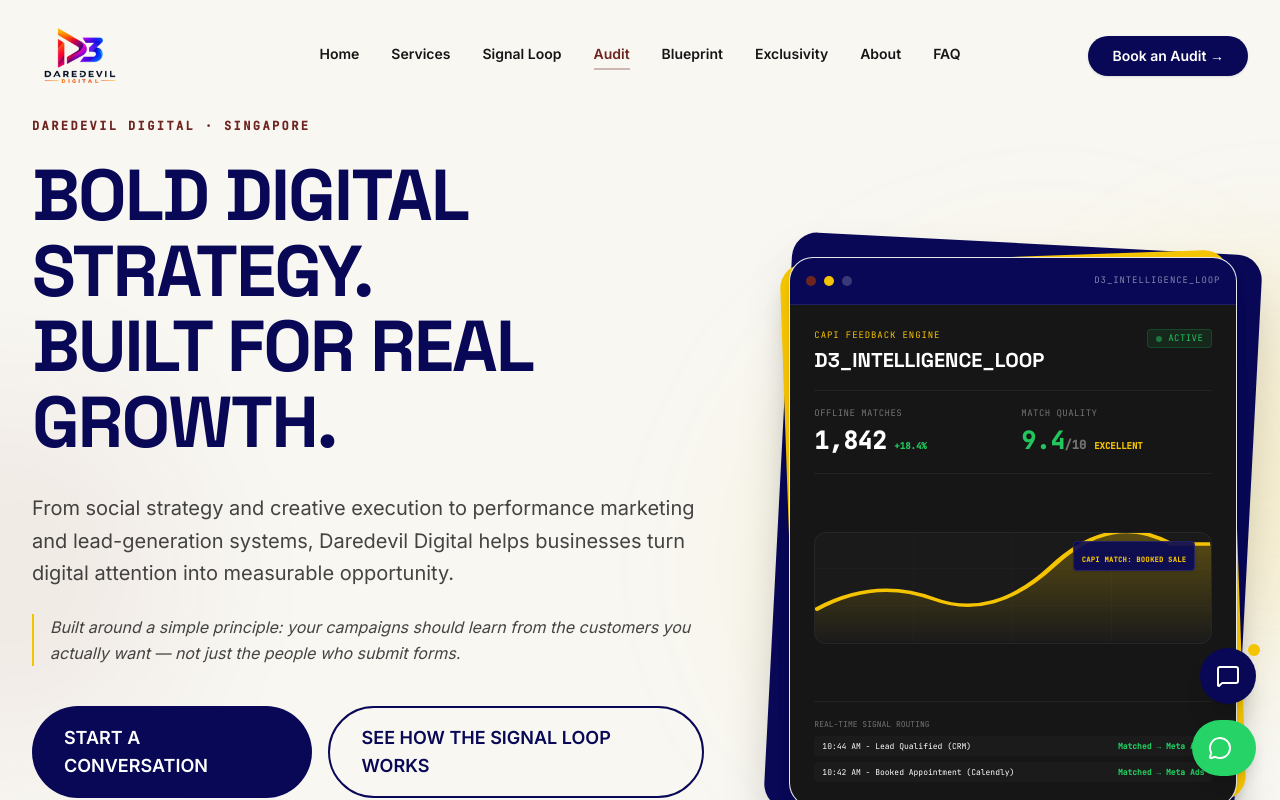
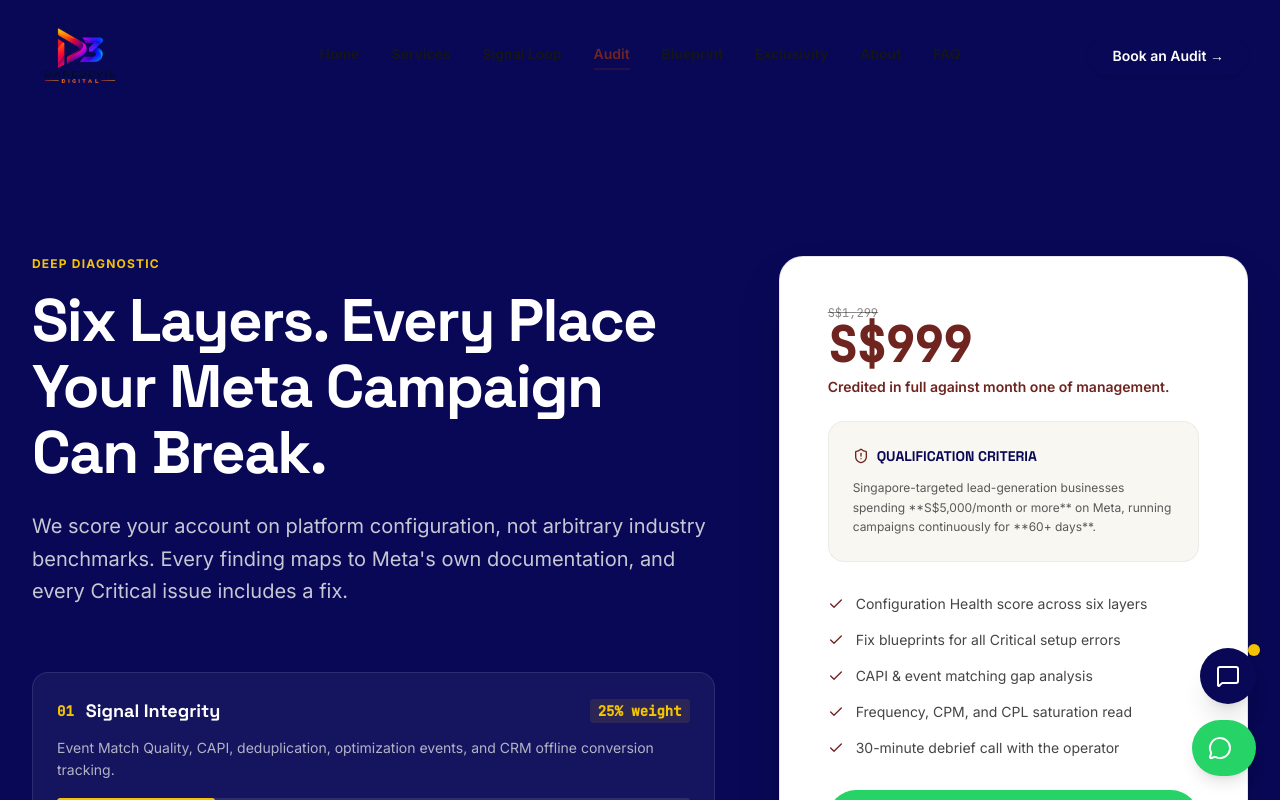
Before and after one commit to pruthvirajtarode/daredevildigital, a React (Vite) app: page /audit in a window 1280 px wide. Before the commit this address led to /#audit. Shown: the top 800 px of the page. Built offline with nearby package versions, Linux system fonts and the light colour scheme.

Commit message:
feat: Separate pages for Signal Loop, Audit, and Blueprint

```diff
--- a/src/App.tsx
+++ b/src/App.tsx
@@ -7,6 +7,9 @@ import ServiceDetail from './pages/ServiceDetail';
 import Work from './pages/Work';
 import Contact from './pages/Contact';
 import NotFound from './pages/NotFound';
+import SignalLoopPage from './pages/SignalLoopPage';
+import AuditPage from './pages/AuditPage';
+import BlueprintPage from './pages/BlueprintPage';
 
 function App() {
   return (
@@ -21,9 +24,10 @@ function App() {
           {/* Direct service redirect for Performance Marketing */}
           <Route path="/performance-marketing" element={<Navigate to="/services/performance-marketing" replace />} />
 
-          {/* Redirect main route paths to section anchors */}
-          <Route path="/audit" element={<Navigate to="/#audit" replace />} />
-          <Route path="/blueprint" element={<Navigate to="/#blueprint" replace />} />
+          {/* Separate pages for sections */}
+          <Route path="/signal-loop" element={<SignalLoopPage />} />
+          <Route path="/audit" element={<AuditPage />} />
+          <Route path="/blueprint" element={<BlueprintPage />} />
 
           <Route path="/work" element={<Work />} />
           <Route path="/contact" element={<Contact />} />
--- a/src/components/layout/Navbar.tsx
+++ b/src/components/layout/Navbar.tsx
@@ -78,7 +78,7 @@ export default function Navbar() {
 
           <div className="hidden lg:flex lg:flex-1 lg:justify-end">
             <Link
-              to="/#audit"
+              to="/audit"
               className="rounded-full bg-brand-navy px-6 py-2.5 text-sm font-semibold text-brand-purewhite shadow-sm transition-all hover:bg-brand-yellow hover:text-brand-navy"
             >
               Book an Audit <span aria-hidden="true">&rarr;</span>
@@ -132,7 +132,7 @@ export default function Navbar() {
 
             <div className="py-6 flex justify-center border-t border-white/10">
               <Link
-                to="/#audit"
+                to="/audit"
                 onClick={() => setMobileMenuOpen(false)}
                 className="rounded-full bg-brand-yellow px-8 py-4 text-base font-semibold text-brand-navy shadow-sm transition-all hover:bg-brand-purewhite hover:text-brand-navy w-full text-center"
               >
--- a/src/data/navigation.ts
+++ b/src/data/navigation.ts
@@ -1,9 +1,9 @@
 export const navigation = [
   { name: 'Home', href: '/' },
   { name: 'Services', href: '/services' },
-  { name: 'Signal Loop', href: '/#signal' },
-  { name: 'Audit', href: '/#audit' },
-  { name: 'Blueprint', href: '/#blueprint' },
+  { name: 'Signal Loop', href: '/signal-loop' },
+  { name: 'Audit', href: '/audit' },
+  { name: 'Blueprint', href: '/blueprint' },
   { name: 'Exclusivity', href: '/#exclusivity' },
   { name: 'About', href: '/about' },
   { name: 'FAQ', href: '/#faq' }
--- /dev/null
+++ b/src/pages/AuditPage.tsx
@@ -0,0 +1,9 @@
+import LeadEngineAudit from '../components/sections/LeadEngineAudit';
+
+export default function AuditPage() {
+  return (
+    <div className="pt-24 lg:pt-32 pb-12 bg-brand-navy min-h-screen">
+      <LeadEngineAudit />
+    </div>
+  );
+}
--- /dev/null
+++ b/src/pages/BlueprintPage.tsx
@@ -0,0 +1,9 @@
+import Blueprint from '../components/sections/Blueprint';
+
+export default function BlueprintPage() {
+  return (
+    <div className="pt-24 lg:pt-32 pb-12 bg-brand-purewhite min-h-screen">
+      <Blueprint />
+    </div>
+  );
+}
--- a/src/pages/Home.tsx
+++ b/src/pages/Home.tsx
@@ -1,10 +1,7 @@
 import Hero from '../components/sections/Hero';
 import ConfigurationHealthScore from '../components/sections/ConfigurationHealthScore';
 import TrustStrip from '../components/sections/TrustStrip';
-import SignalLoop from '../components/sections/SignalLoop';
 import PerformanceTracks from '../components/sections/PerformanceTracks';
-import LeadEngineAudit from '../components/sections/LeadEngineAudit';
-import Blueprint from '../components/sections/Blueprint';
 import WhyD3 from '../components/sections/WhyD3';
 import ExclusivityTracker from '../components/sections/ExclusivityTracker';
 import Results from '../components/sections/Results';
@@ -28,9 +25,6 @@ export default function Home() {
 
       {/* 3. TRUST STRIP */}
       <TrustStrip />
-
-      {/* 4. SIGNAL LOOP */}
-      <SignalLoop />
 
       {/* 5. GENERAL & AGENCY SERVICES OVERVIEW */}
       <section id="services-overview" className="py-24 lg:py-32 bg-brand-offwhite border-b border-brand-charcoal/5">
@@ -69,12 +63,6 @@ export default function Home() {
 
       {/* 6. PERFORMANCE TRACKS COMPARISON */}
       <PerformanceTracks />
-
-      {/* 7. LEAD ENGINE AUDIT */}
-      <LeadEngineAudit />
-
-      {/* 8. DIGITAL MARKETING BLUEPRINT */}
-      <Blueprint />
 
       {/* 9. WHY D3 STATS */}
       <WhyD3 />
--- /dev/null
+++ b/src/pages/SignalLoopPage.tsx
@@ -0,0 +1,9 @@
+import SignalLoop from '../components/sections/SignalLoop';
+
+export default function SignalLoopPage() {
+  return (
+    <div className="pt-24 lg:pt-32 pb-12 bg-brand-purewhite min-h-screen">
+      <SignalLoop />
+    </div>
+  );
+}
```
Also changed, not shown: src/assets/logo.jpeg (deleted).
